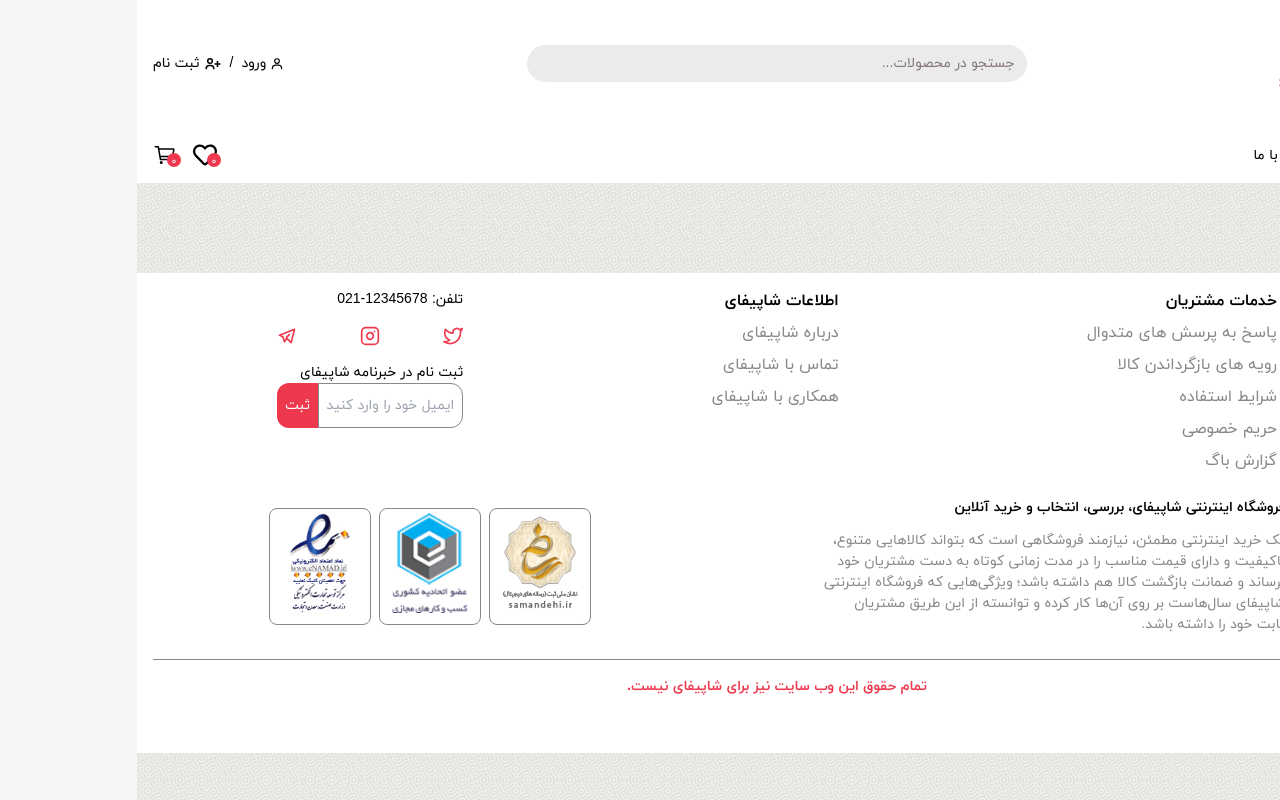
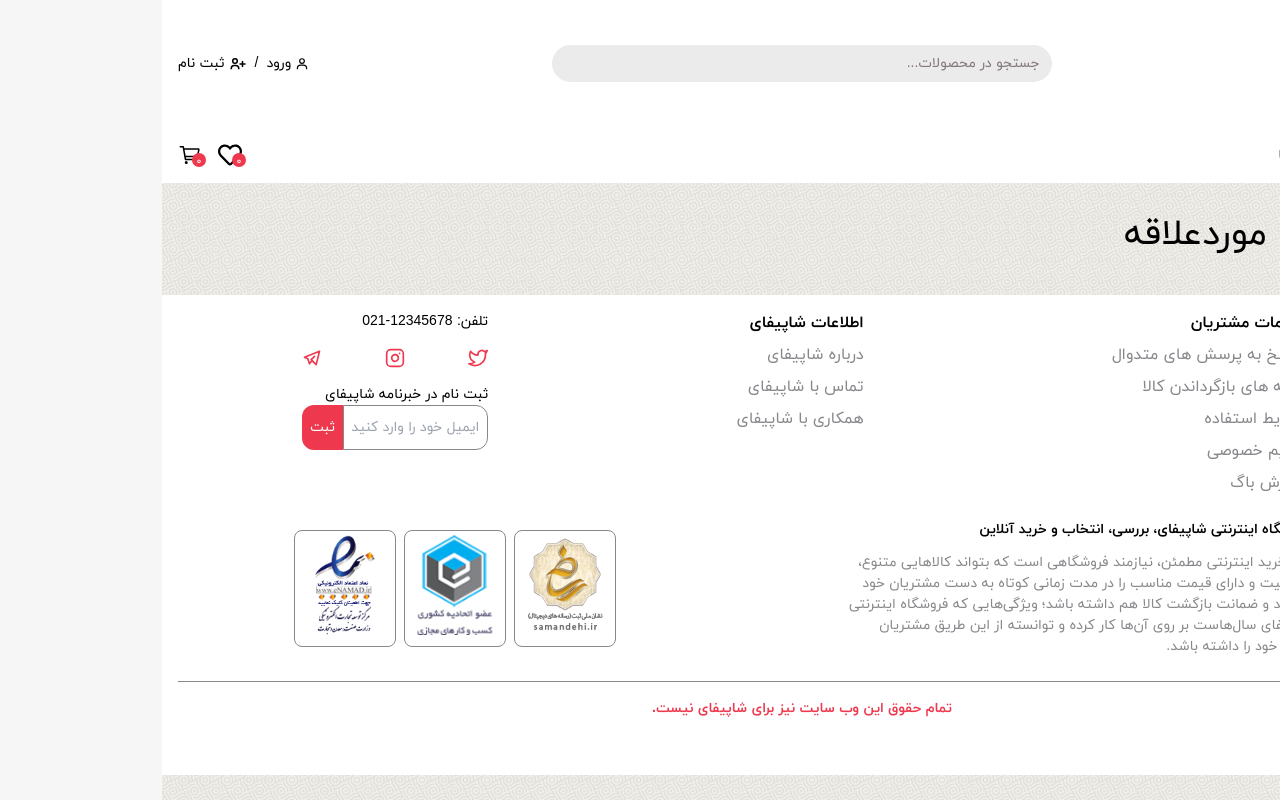
Before and after one commit to mohammadyousefi02/shopify, a Next.js app: page /saved in a window 1280 px wide. Built offline with nearby package versions, Linux system fonts and the light colour scheme.

Commit message:
SOY-cart:feat(saved):use prettier

```diff
--- a/pages/saved/index.tsx
+++ b/pages/saved/index.tsx
@@ -1,50 +1,61 @@
-import React, { useEffect, useState } from 'react'
-import MainLayout from '../../src/layouts/MainLayout'
+import React, { useEffect, useState } from "react";
+import MainLayout from "../../src/layouts/MainLayout";
 
-import axios from 'axios'
-import { server } from '../../config/server'
-import ProductCart from '../../src/components/ProductCard'
-import useGetUserId from '../../hooks/useGetUserId'
-import { Iproduct } from '../../interfaces/productInterface'
-import {useSelector, useDispatch} from "react-redux"
-import { setUser } from '../../redux/slices/userReducer'
-import { setCart } from '../../redux/slices/cartReducer'
-import { setSavedItems } from '../../redux/slices/savedItemsReducer'
-
+import axios from "axios";
+import { server } from "../../config/server";
+import ProductCart from "../../src/components/ProductCard";
+import useGetUserId from "../../hooks/useGetUserId";
+import { Iproduct } from "../../interfaces/productInterface";
+import { useSelector, useDispatch } from "react-redux";
+import { setUser } from "../../redux/slices/userReducer";
+import { setCart } from "../../redux/slices/cartReducer";
+import { setSavedItems } from "../../redux/slices/savedItemsReducer";
 
 function Saved() {
+  const decodedToken = useGetUserId();
+  const dispatch = useDispatch();
+  const { items } = useSelector((store: any) => store.savedItems);
+  const { user } = useSelector((store: any) => store.user);
 
-
-  const decodedToken = useGetUserId()
-  const dispatch = useDispatch()
-  const { items } = useSelector((store:any)=>store.savedItems)
-  const { user } = useSelector((store:any)=>store.user)
-
-  useEffect(()=>{
-    if(decodedToken._id && !user.username){
-      axios.get(`${server}/api/users/${decodedToken._id}`).then(res=>{
-        const {username,email,_id,cart,saved} = res.data
-        dispatch(setUser({user:{username,email,_id}}))
-        dispatch(setCart({items:cart.items}))
-        dispatch(setSavedItems({items:saved.items}))
-      }).catch(e=>console.log(e))
+  useEffect(() => {
+    if (decodedToken._id && !user.username) {
+      axios
+        .get(`${server}/api/users/${decodedToken._id}`)
+        .then((res) => {
+          const { username, email, _id, cart, saved } = res.data;
+          dispatch(setUser({ user: { username, email, _id } }));
+          dispatch(setCart({ items: cart.items }));
+          dispatch(setSavedItems({ items: saved.items }));
+        })
+        .catch((e) => console.log(e));
     }
-},[])
+  }, []);
 
   return (
     <>
-        <MainLayout>
-          <div className='px-4 pb-[90px]'>
-          <div className='grid grid-cols-1 md:grid-cols-3 gap-4'>
-            {items?.map((p:{product:Iproduct})=>(
-              <ProductCart images={p.product.images} price={p.product.price} key={p.product._id} title={p.product.name} _id={p.product._id}/>
-            ))}
+      <MainLayout>
+        <div className="container mx-auto px-4">
+          <div className="w-full flex flex-col items-start gap-2 py-4">
+            <h1 className="text-4xl my-4">محصولات موردعلاقه</h1>
+            <div className="flex items-center w-full">
+              <div className="grid grid-cols-1 px-4 w-full md:grid-cols-6 gap-4">
+                {items?.map((p: { product: Iproduct }) => (
+                  <ProductCart
+                    images={p.product.images}
+                    price={p.product.price}
+                    title={p.product.name}
+                    code={p.product.number}
+                    _id={p.product._id}
+                    key={p.product._id}
+                  />
+                ))}
+              </div>
+            </div>
           </div>
-          </div>
-        </MainLayout>
+        </div>
+      </MainLayout>
     </>
-  )
+  );
 }
 
-
-export default Saved
+export default Saved;
```
